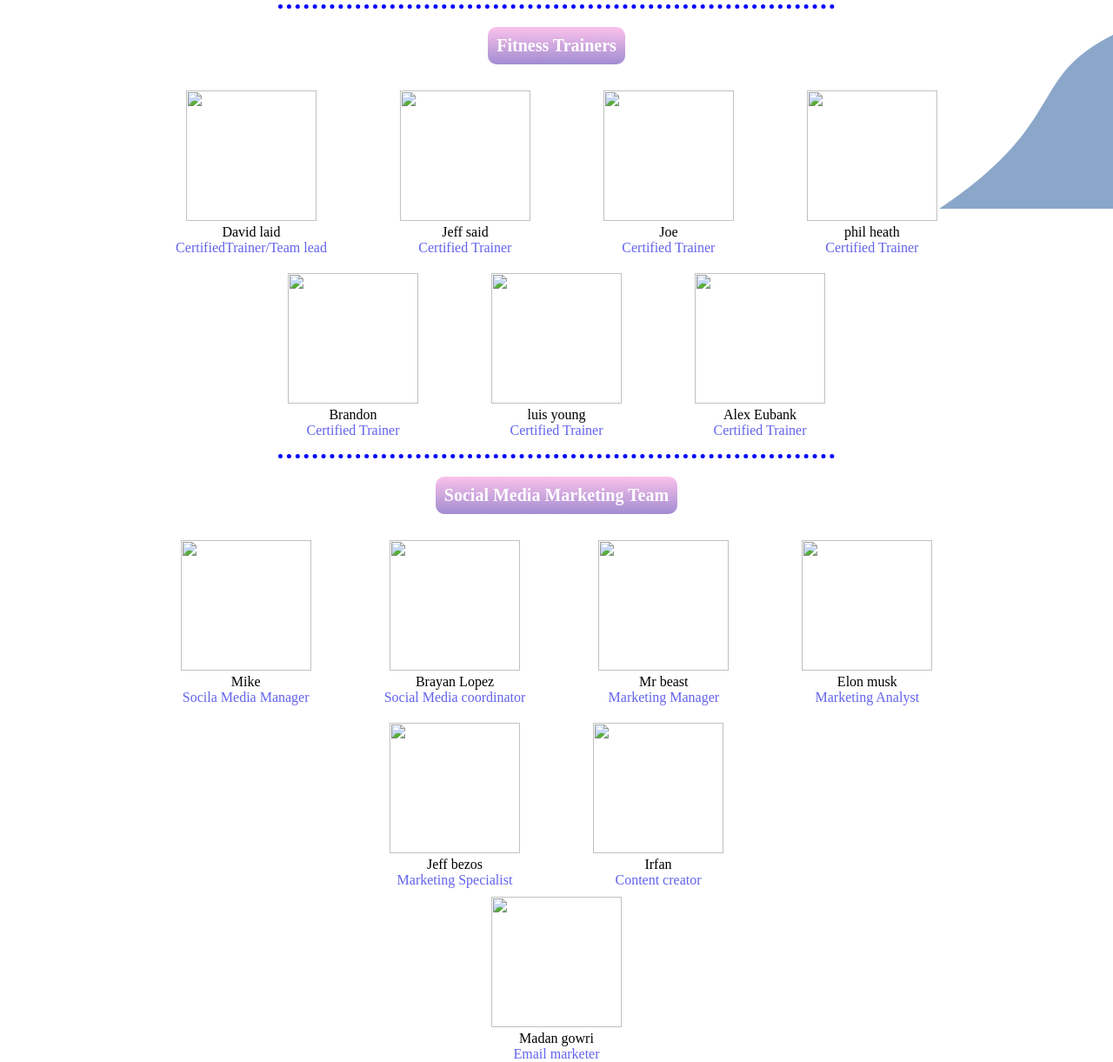
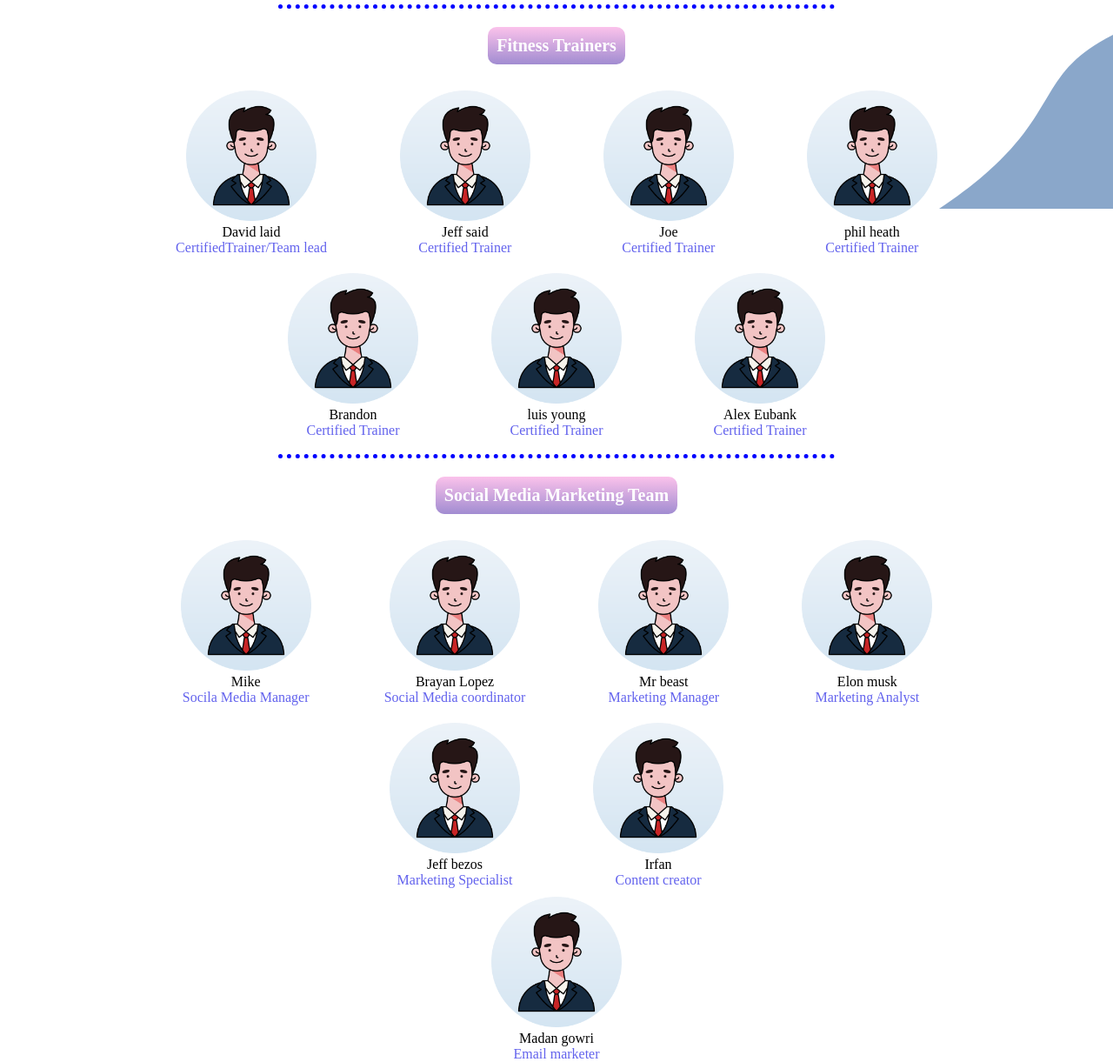
Before and after one commit to Elavarasan-7/companymemeberspage, a plain HTML site: page index.html in a window 1280 px wide. Shown: the part 560-1781 px from the top of the page at 87% size. Drawn offline with Linux system fonts and the light colour scheme; the site is published under a folder, as on GitHub Pages, so addresses that start at the root find nothing.

Commit message:
Update index.html

```diff
--- a/index.html
+++ b/index.html
@@ -46,25 +46,25 @@
     <div class="flex-container">
         <h2>Fitness Trainers</h2>
        <div class="inline-block">
-            <img src="/assets/image.png.png" alt="" height="150px" width="150px">
+            <img src="./assets/image.png.png" alt="" height="150px" width="150px">
             <div ><figcaption >David laid</figcaption>
             <figcaption class="span">CertifiedTrainer/Team lead</figcaption></div>
         </div>
 
         <div class="inline-block">
-            <img class="f3" src="/assets/image.png.png" alt="" height="150px" width="150px">
+            <img class="f3" src="./assets/image.png.png" alt="" height="150px" width="150px">
             <figcaption >Jeff said</figcaption>
             <figcaption class="span">Certified Trainer</figcaption>
         </div>
         <div class="inline-block">
-            <img class="f3" src="/assets/image.png.png" alt="" height="150px" width="150px">
+            <img class="f3" src="./assets/image.png.png" alt="" height="150px" width="150px">
             <figcaption >Joe</figcaption>
             <figcaption class="span">Certified Trainer</figcaption>
         </div>
 
 
        <div class="inline-block">
-            <img class="f3" src="/assets/image.png.png" alt="" height="150px" width="150px">
+            <img class="f3" src="./assets/image.png.png" alt="" height="150px" width="150px">
             <figcaption>phil heath</figcaption>
             <figcaption class="span">Certified Trainer</figcaption>
         </div>
@@ -72,18 +72,18 @@
 
     <div class="flex-container">
        <div class="inline-block">
-            <img src="/assets/image.png.png" alt="" height="150px" width="150px">
+            <img src="./assets/image.png.png" alt="" height="150px" width="150px">
             <div><figcaption >Brandon</figcaption>
             <figcaption class="span">Certified Trainer</figcaption></div>
         </div>
 
         <div class="inline-block">
-            <img class="f3" src="/assets/image.png.png" alt="" height="150px" width="150px">
+            <img class="f3" src="./assets/image.png.png" alt="" height="150px" width="150px">
             <figcaption>luis young</figcaption>
             <figcaption class="span">Certified Trainer</figcaption>
         </div>
         <div class="inline-block">
-            <img class="f3" src="/assets/image.png.png" alt="" height="150px" width="150px">
+            <img class="f3" src="./assets/image.png.png" alt="" height="150px" width="150px">
             <figcaption >Alex Eubank</figcaption>
             <figcaption class="span">Certified Trainer</figcaption>
         </div>
@@ -96,25 +96,25 @@
     <div class="flex-container">
         <h2>Social Media Marketing Team</h2>
        <div class="inline-block">
-            <img src="/assets/image.png.png" alt="" height="150px" width="150px">
+            <img src="./assets/image.png.png" alt="" height="150px" width="150px">
             <div ><figcaption >Mike</figcaption>
             <figcaption class="span">Socila Media Manager</figcaption></div>
         </div>
 
         <div class="inline-block">
-            <img class="f3" src="/assets/image.png.png" alt="" height="150px" width="150px">
+            <img class="f3" src="./assets/image.png.png" alt="" height="150px" width="150px">
             <figcaption >Brayan Lopez</figcaption>
             <figcaption class="span">Social Media coordinator</figcaption>
         </div>
         <div class="inline-block">
-            <img class="f3" src="/assets/image.png.png" alt="" height="150px" width="150px">
+            <img class="f3" src="./assets/image.png.png" alt="" height="150px" width="150px">
             <figcaption >Mr beast</figcaption>
             <figcaption class="span">Marketing Manager</figcaption>
         </div>
 
 
        <div class="inline-block">
-            <img class="f3" src="/assets/image.png.png" alt="" height="150px" width="150px">
+            <img class="f3" src="./assets/image.png.png" alt="" height="150px" width="150px">
             <figcaption>Elon musk</figcaption>
             <figcaption class="span">Marketing Analyst</figcaption>
         </div>
@@ -122,18 +122,18 @@
 
     <div class="flex-container">
        <div class="inline-block">
-            <img src="/assets/image.png.png" alt="" height="150px" width="150px">
+            <img src="./assets/image.png.png" alt="" height="150px" width="150px">
             <div><figcaption >Jeff bezos</figcaption>
             <figcaption class="span">Marketing Specialist</figcaption></div>
         </div>
 
         <div class="inline-block">
-            <img class="f3" src="/assets/image.png.png" alt="" height="150px" width="150px">
+            <img class="f3" src="./assets/image.png.png" alt="" height="150px" width="150px">
             <figcaption>Irfan</figcaption>
             <figcaption class="span">Content creator</figcaption>
         </div>
         <div class="inline-block-down">
-            <img class="f3" src="/assets/image.png.png" alt="" height="150px" width="150px">
+            <img class="f3" src="./assets/image.png.png" alt="" height="150px" width="150px">
             <figcaption >Madan gowri</figcaption>
             <figcaption class="span">Email marketer</figcaption>
         </div>
```
